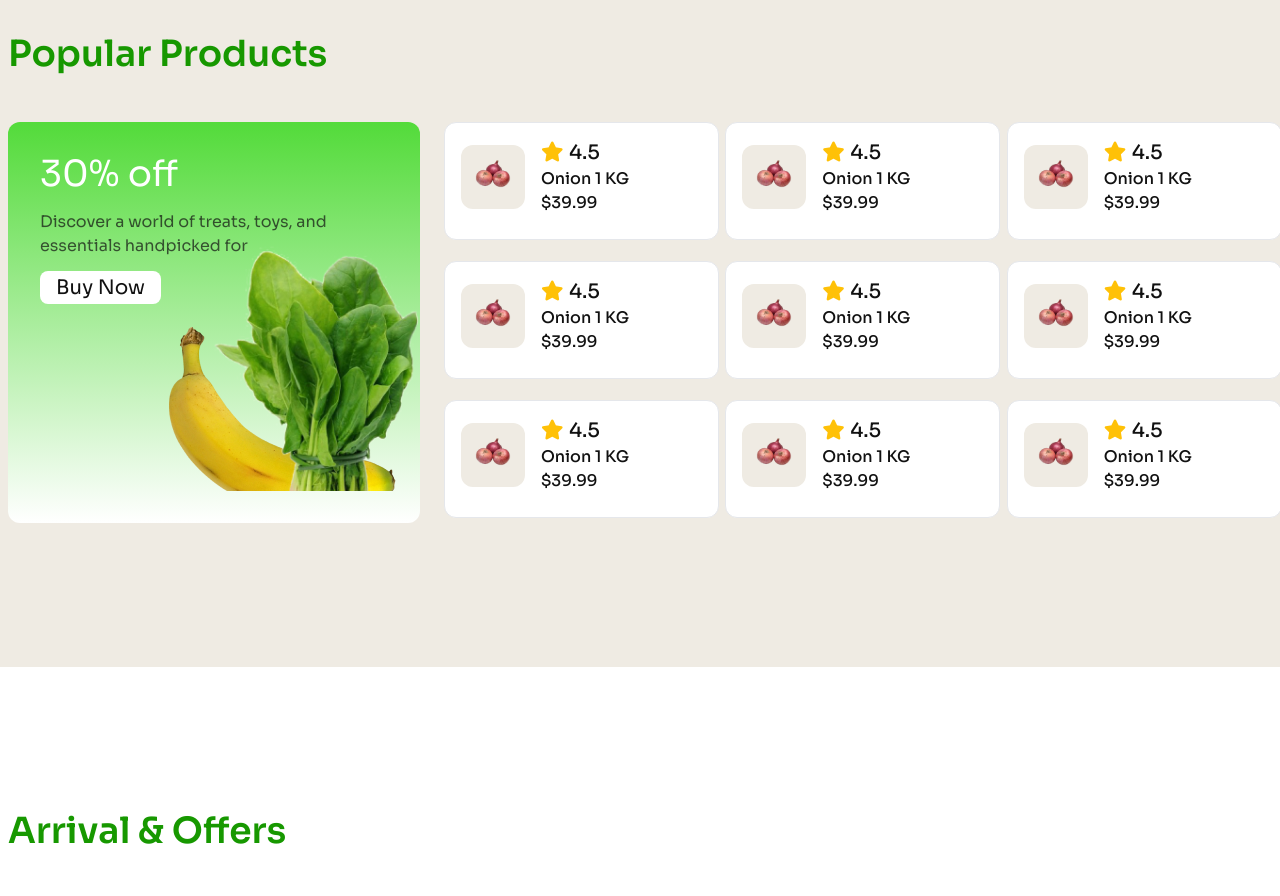
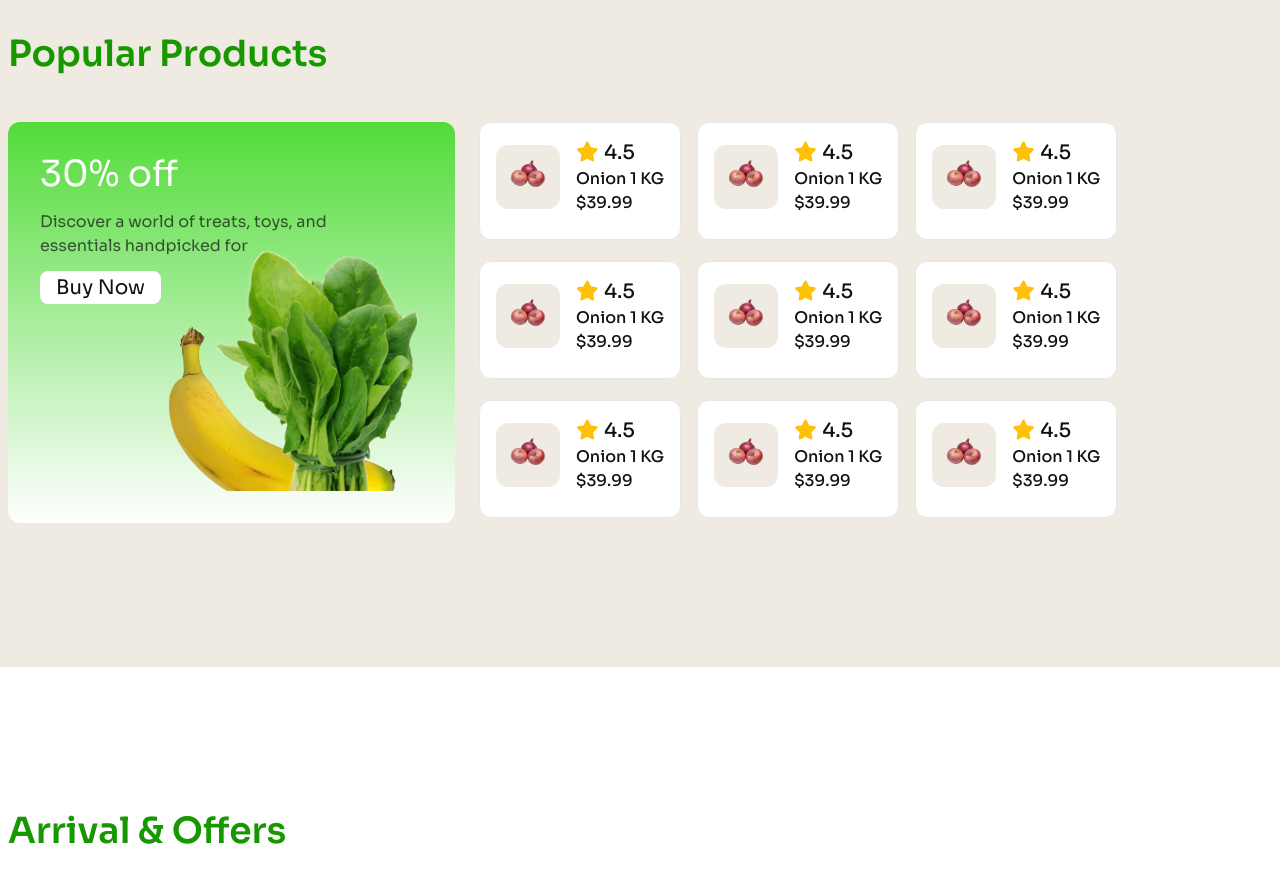
Before and after one commit to biplab-mistry/green-basket, a plain HTML site: page index.html in a window 1280 px wide. Shown: the part 2120-3016 px from the top of the page. Drawn offline with nearby package versions, Linux system fonts and the light colour scheme.

Commit message:
some error fix

```diff
--- a/index.html
+++ b/index.html
@@ -140,15 +140,15 @@
             </div>
             <div class="popular-products flex gap-6 sm:flex-col lg:flex-row">
                 <div
-                    class="left-popular-products overflow-hidden rounded-xl bg-gradient-to-b  from-[#53DB3A] to-[#FFFFFF] p-8 w-[424px]  ">
+                    class="left-popular-products overflow-hidden rounded-xl bg-gradient-to-b  from-[#53DB3A] to-[#FFFFFF] p-8   ">
                     <h3 class="font-normal text-4xl text-white">30% off</h3>
                     <p class="font-normal text-base text-[rgba(17,17,17,0.70)] my-4">Discover a world of treats, toys,
-                        and essentials handpicked for </p>
+                        and <br> essentials handpicked for </p>
                     <a class="font-normal text-xl text-[#111] py-1 px-4 rounded-lg bg-white" href="#">Buy Now</a>
                     <img class="ml-28 -mt-16 h-auto w-auto" src="c2-assets/vegetable-offer.png" alt="">
                 </div>
-                <div class="popular-products-right grid sm:grid-cols-2 lg:grid-cols-3 gap-4">
-                    <div class="popular-products-item w-[275px] h-[118px] rounded-xl bg-white border">
+                <div class="popular-products-right grid sm:grid-cols-2  lg:grid-cols-3 gap-4">
+                    <div class="popular-products-item  h-[118px] rounded-xl bg-white border">
                         <div class="flex p-4 items-center gap-4">
                             <div class="inner-image p-2 rounded-xl w-16 bg-[#EFEBE3]">
                                 <img src="c2-assets/onion.png" alt="">
@@ -162,7 +162,7 @@
                         </div>
 
                     </div>
-                    <div class="popular-products-item w-[275px] h-[118px] rounded-xl bg-white border">
+                    <div class="popular-products-item  h-[118px] rounded-xl bg-white border">
                         <div class="flex p-4 items-center gap-4">
                             <div class="inner-image p-2 rounded-xl w-16 bg-[#EFEBE3]">
                                 <img src="c2-assets/onion.png" alt="">
@@ -176,7 +176,7 @@
                         </div>
 
                     </div>
-                    <div class="popular-products-item w-[275px] h-[118px] rounded-xl bg-white border">
+                    <div class="popular-products-item  h-[118px] rounded-xl bg-white border">
                         <div class="flex p-4 items-center gap-4">
                             <div class="inner-image p-2 rounded-xl w-16 bg-[#EFEBE3]">
                                 <img src="c2-assets/onion.png" alt="">
@@ -190,7 +190,7 @@
                         </div>
 
                     </div>
-                    <div class="popular-products-item w-[275px] h-[118px] rounded-xl bg-white border">
+                    <div class="popular-products-item  h-[118px] rounded-xl bg-white border">
                         <div class="flex p-4 items-center gap-4">
                             <div class="inner-image p-2 rounded-xl w-16 bg-[#EFEBE3]">
                                 <img src="c2-assets/onion.png" alt="">
@@ -204,7 +204,7 @@
                         </div>
 
                     </div>
-                    <div class="popular-products-item w-[275px] h-[118px] rounded-xl bg-white border">
+                    <div class="popular-products-item  h-[118px] rounded-xl bg-white border">
                         <div class="flex p-4 items-center gap-4">
                             <div class="inner-image p-2 rounded-xl w-16 bg-[#EFEBE3]">
                                 <img src="c2-assets/onion.png" alt="">
@@ -218,7 +218,7 @@
                         </div>
 
                     </div>
-                    <div class="popular-products-item w-[275px] h-[118px] rounded-xl bg-white border">
+                    <div class="popular-products-item  h-[118px] rounded-xl bg-white border">
                         <div class="flex p-4 items-center gap-4">
                             <div class="inner-image p-2 rounded-xl w-16 bg-[#EFEBE3]">
                                 <img src="c2-assets/onion.png" alt="">
@@ -232,7 +232,7 @@
                         </div>
 
                     </div>
-                    <div class="popular-products-item w-[275px] h-[118px] rounded-xl bg-white border">
+                    <div class="popular-products-item  h-[118px] rounded-xl bg-white border">
                         <div class="flex p-4 items-center gap-4">
                             <div class="inner-image p-2 rounded-xl w-16 bg-[#EFEBE3]">
                                 <img src="c2-assets/onion.png" alt="">
@@ -246,7 +246,7 @@
                         </div>
 
                     </div>
-                    <div class="popular-products-item w-[275px] h-[118px] rounded-xl bg-white border">
+                    <div class="popular-products-item  h-[118px] rounded-xl bg-white border">
                         <div class="flex p-4 items-center gap-4">
                             <div class="inner-image p-2 rounded-xl w-16 bg-[#EFEBE3]">
                                 <img src="c2-assets/onion.png" alt="">
@@ -260,7 +260,7 @@
                         </div>
 
                     </div>
-                    <div class="popular-products-item w-[275px] h-[118px] rounded-xl bg-white border hidden lg:block">
+                    <div class="popular-products-item  h-[118px] rounded-xl bg-white border hidden lg:block">
                         <div class="flex p-4 items-center gap-4">
                             <div class="inner-image p-2 rounded-xl w-16 bg-[#EFEBE3]">
                                 <img src="c2-assets/onion.png" alt="">
```
